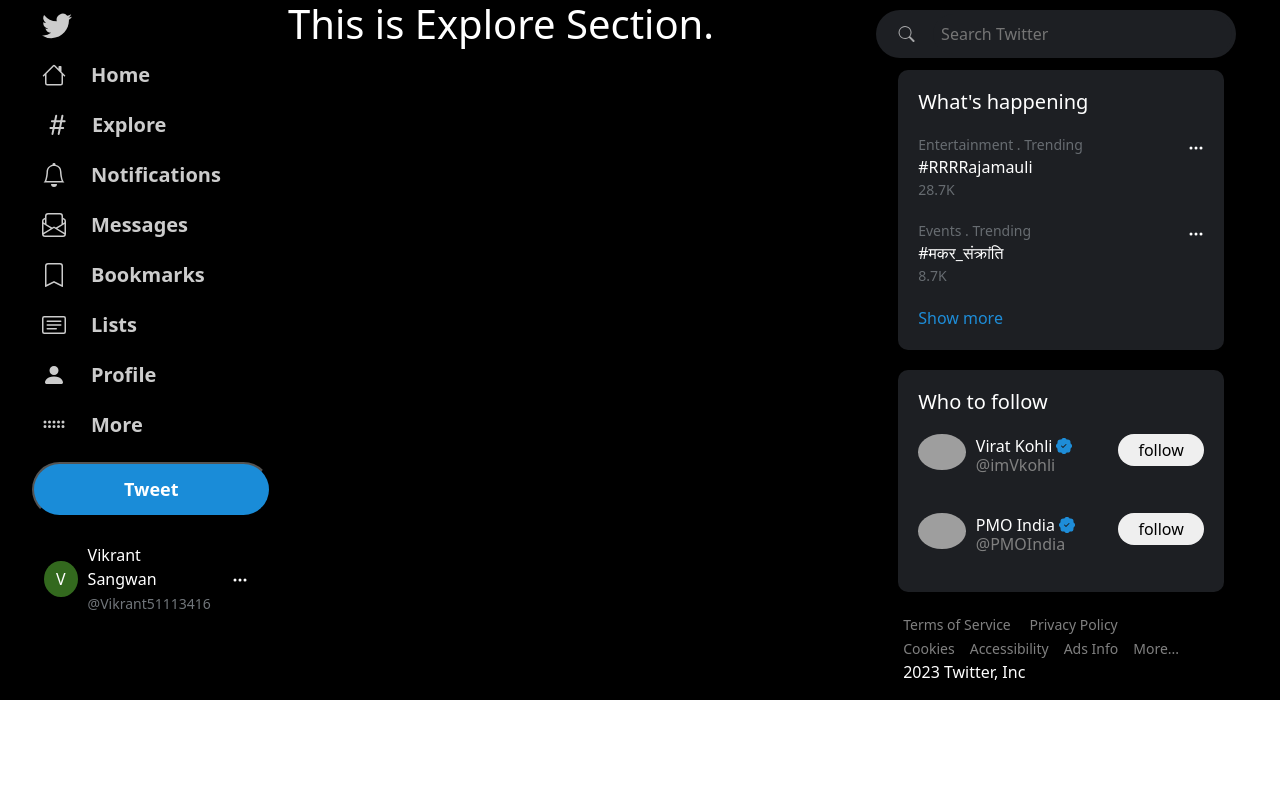
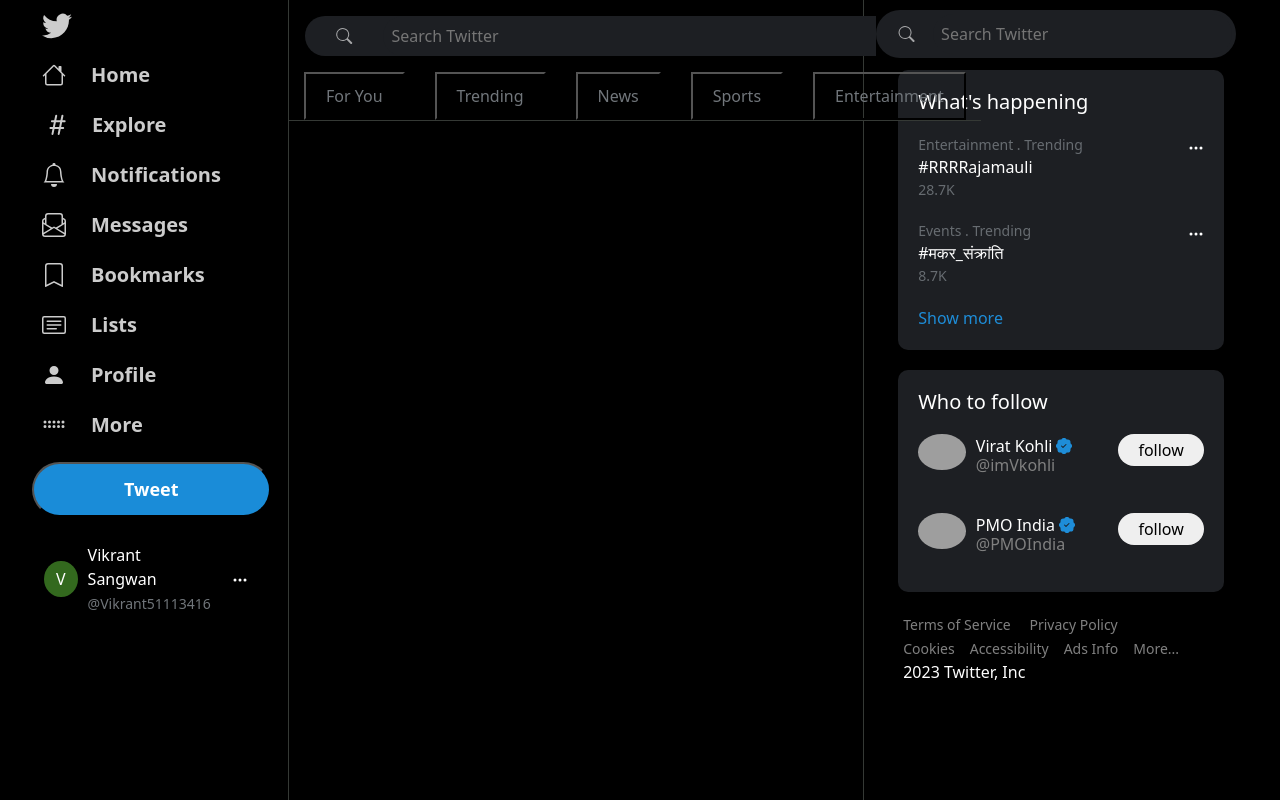
Before and after one commit to VikrantSangwan/twitter-clone, a React (Create React App) app in the folder Twitter-clone-react/twitter-clone/: page /explore in a window 1280 px wide. Built offline with nearby package versions, Linux system fonts and the light colour scheme; grey boxes are pictures that could not be loaded.

Commit message:
explore section started notification section completed

```diff
--- a/Twitter-clone-react/twitter-clone/src/Components/MenuComponents/ExploreSection/ExploreSection.css
+++ b/Twitter-clone-react/twitter-clone/src/Components/MenuComponents/ExploreSection/ExploreSection.css
@@ -0,0 +1,62 @@
+.explorecontainer {
+    border-left: solid 1px #353935;
+    border-right: solid 1px #353935;
+    height: 100vh;
+    width: 100%;
+}
+
+.exploresubcontainer {
+    position: fixed;
+    border-bottom: solid 1px #353935;
+}
+
+.exploretoppanel {
+    padding: 16px;
+    display: flex;
+    align-items: center;
+    justify-content: space-between;
+}
+
+.exploresearchbox {
+    display: flex;
+    align-items: center;
+    background-color: #1D1F23;
+    border-radius: 200px;
+}
+
+.exploresearchbox>svg {
+    margin: 10px;
+    width: 10%;
+    opacity: 0.6;
+}
+
+.exploresearchbox>input {
+    color: white;
+    padding: 8px;
+    width: 90%;
+    border-radius: 200px;
+    background-color: inherit;
+    border: none;
+    outline: none;
+}
+
+.exploretabwrapper {
+    margin-bottom: 10px;
+    margin: 0px 15px;
+}
+
+.exploretabs {
+    display: flex;
+    justify-content: space-between;
+}
+
+.exploretab {
+    padding: 10px 20px;
+    width: 100%;
+    background-color: transparent;
+    color: #71767B;
+}
+
+.exploretab:hover {
+    background-color: #353935;
+}
--- a/Twitter-clone-react/twitter-clone/src/Components/MenuComponents/ExploreSection/ExploreSection.js
+++ b/Twitter-clone-react/twitter-clone/src/Components/MenuComponents/ExploreSection/ExploreSection.js
@@ -1,7 +1,60 @@
 import React from "react";
+import "./ExploreSection.css";
 
 function ExploreSection() {
-  return <h1>This is Explore Section.</h1>;
+  return (
+    <div className="explorecontainer">
+      <div className="exploresubcontainer">
+        <div className="exploretoppanel">
+          <div className="col-11 explorefixsearchbox">
+            <div className="exploresearchbox">
+              <svg
+                xmlns="http://www.w3.org/2000/svg"
+                width="16"
+                height="16"
+                fill="currentColor"
+                className="bi bi-search"
+                viewBox="0 0 16 16"
+              >
+                <path d="M11.742 10.344a6.5 6.5 0 1 0-1.397 1.398h-.001c.03.04.062.078.098.115l3.85 3.85a1 1 0 0 0 1.415-1.414l-3.85-3.85a1.007 1.007 0 0 0-.115-.1zM12 6.5a5.5 5.5 0 1 1-11 0 5.5 5.5 0 0 1 11 0z" />
+              </svg>
+              <input type="text" placeholder="Search Twitter" />
+            </div>
+          </div>
+          <div className="exploresettingbtn">
+            <svg
+              xmlns="http://www.w3.org/2000/svg"
+              width="18"
+              height="18"
+              fill="currentColor"
+              class="bi bi-gear"
+              viewBox="0 0 16 16"
+            >
+              <path d="M8 4.754a3.246 3.246 0 1 0 0 6.492 3.246 3.246 0 0 0 0-6.492zM5.754 8a2.246 2.246 0 1 1 4.492 0 2.246 2.246 0 0 1-4.492 0z" />
+              <path d="M9.796 1.343c-.527-1.79-3.065-1.79-3.592 0l-.094.319a.873.873 0 0 1-1.255.52l-.292-.16c-1.64-.892-3.433.902-2.54 2.541l.159.292a.873.873 0 0 1-.52 1.255l-.319.094c-1.79.527-1.79 3.065 0 3.592l.319.094a.873.873 0 0 1 .52 1.255l-.16.292c-.892 1.64.901 3.434 2.541 2.54l.292-.159a.873.873 0 0 1 1.255.52l.094.319c.527 1.79 3.065 1.79 3.592 0l.094-.319a.873.873 0 0 1 1.255-.52l.292.16c1.64.893 3.434-.902 2.54-2.541l-.159-.292a.873.873 0 0 1 .52-1.255l.319-.094c1.79-.527 1.79-3.065 0-3.592l-.319-.094a.873.873 0 0 1-.52-1.255l.16-.292c.893-1.64-.902-3.433-2.541-2.54l-.292.159a.873.873 0 0 1-1.255-.52l-.094-.319zm-2.633.283c.246-.835 1.428-.835 1.674 0l.094.319a1.873 1.873 0 0 0 2.693 1.115l.291-.16c.764-.415 1.6.42 1.184 1.185l-.159.292a1.873 1.873 0 0 0 1.116 2.692l.318.094c.835.246.835 1.428 0 1.674l-.319.094a1.873 1.873 0 0 0-1.115 2.693l.16.291c.415.764-.42 1.6-1.185 1.184l-.291-.159a1.873 1.873 0 0 0-2.693 1.116l-.094.318c-.246.835-1.428.835-1.674 0l-.094-.319a1.873 1.873 0 0 0-2.692-1.115l-.292.16c-.764.415-1.6-.42-1.184-1.185l.159-.291A1.873 1.873 0 0 0 1.945 8.93l-.319-.094c-.835-.246-.835-1.428 0-1.674l.319-.094A1.873 1.873 0 0 0 3.06 4.377l-.16-.292c-.415-.764.42-1.6 1.185-1.184l.292.159a1.873 1.873 0 0 0 2.692-1.115l.094-.319z" />
+            </svg>
+          </div>
+        </div>
+        <div className="exploretabs">
+          <div className="exploretabwrapper">
+            <button className="exploretab">For You</button>
+          </div>
+          <div className="exploretabwrapper">
+            <button className="exploretab">Trending</button>
+          </div>
+          <div className="exploretabwrapper">
+            <button className="exploretab">News</button>
+          </div>
+          <div className="exploretabwrapper">
+            <button className="exploretab">Sports</button>
+          </div>
+          <div className="exploretabwrapper">
+            <button className="exploretab">Entertainment</button>
+          </div>
+        </div>
+      </div>
+    </div>
+  );
 }
 
 export default ExploreSection;
```
Also changed, not shown: Twitter-clone-react/twitter-clone/src/Components/MenuComponents/ExploreSectionComp/Entertainment/Entertainment.js (added), Twitter-clone-react/twitter-clone/src/Components/MenuComponents/ExploreSectionComp/Foryou/Foryou.js (added), Twitter-clone-react/twitter-clone/src/Components/MenuComponents/ExploreSectionComp/News/News.js (added), Twitter-clone-react/twitter-clone/src/Components/MenuComponents/ExploreSectionComp/Sports/Sports.js (added), Twitter-clone-react/twitter-clone/src/Components/MenuComponents/ExploreSectionComp/Trending/Trending.js (added).
